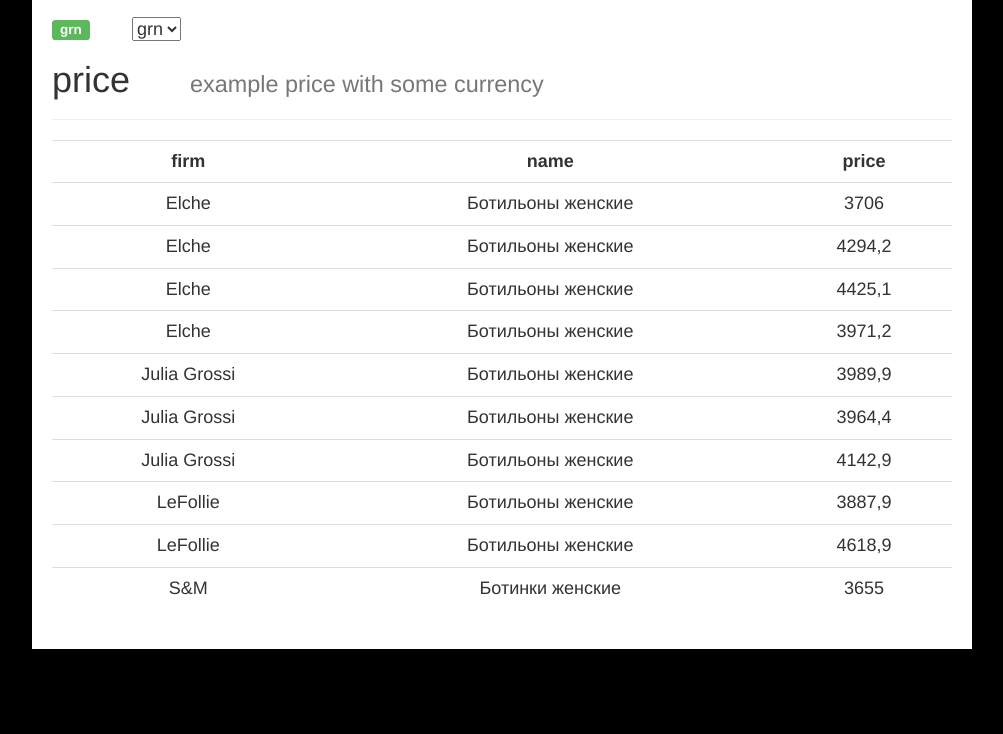
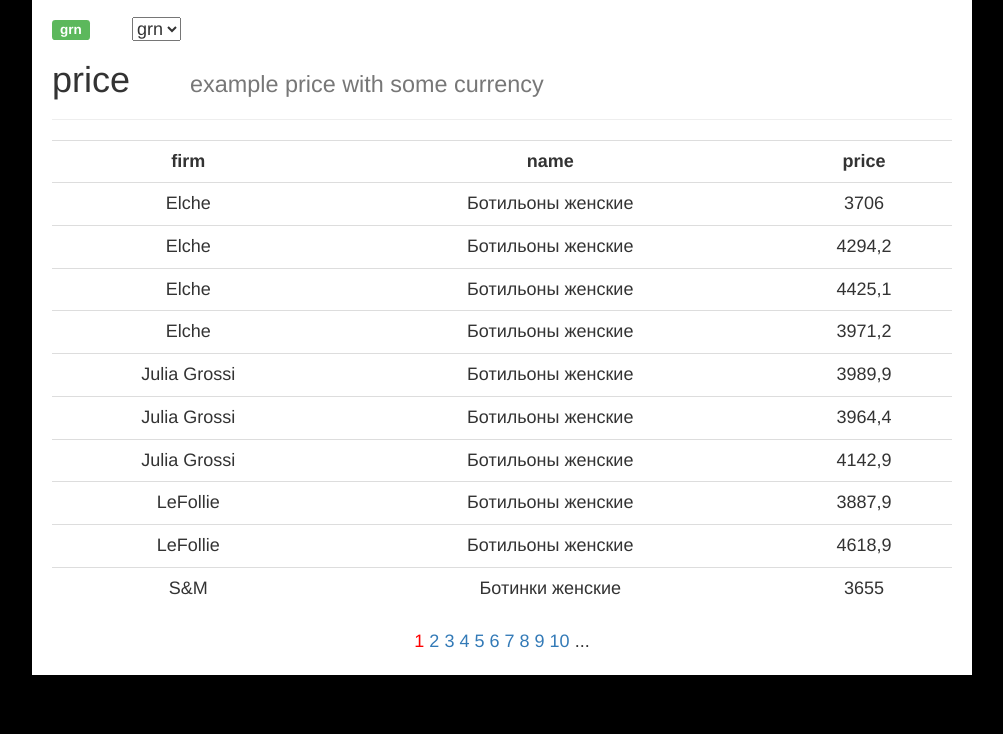
Before and after one commit to skvoz/phpacademy_form, a PHP site: page / in a window 1280 px wide. Shown: the top 734 px of the page, without its empty margins (138-1141 px from the left). Run offline with PHP 8.4, Linux system fonts and the light colour scheme; some libraries are stand-ins or nearby versions.

Commit message:
end task with pagination

```diff
--- a/classes/PaginatorWidget.php
+++ b/classes/PaginatorWidget.php
@@ -19,9 +19,14 @@ class PaginatorWidget extends AbstractWidget
      */
     function display()
     {
+        $perPage = 10;
+        $curPage = @$_REQUEST['page'] ? @$_REQUEST['page'] : 1;
+        $count = count($this->data)/$perPage;
+        $countPage = round($count);
         return View::render('paginator', [
-            'data' => $data,
             'perPage' => $perPage,
-        ])
+            'countPage' => $countPage ,
+            'curPage' => $curPage,
+        ]);
     }
 }
--- a/classes/PriceWidget.php
+++ b/classes/PriceWidget.php
@@ -19,6 +19,7 @@ class PriceWidget extends AbstractWidget
 
         return View::render('displayPrice',[
             'data' => $paginator->getOffsetData(),
+            'paginator' => (new PaginatorWidget($data))->display(),
             'curr' => $this->currency,
         ]);
     }
--- a/template/displayPrice.php
+++ b/template/displayPrice.php
@@ -26,3 +26,5 @@
         }
     ?>
 </table>
+
+<?=$paginator?>
--- /dev/null
+++ b/template/paginator.php
@@ -0,0 +1,22 @@
+<style>
+    .active {
+        color: red;
+    }
+</style>
+<div class="row">
+    <div class="col-lg-12 text-center">
+<?php
+
+//var_dump($countPage);
+//die;
+for ($i =1; $i < $countPage; $i++) {
+    if ($i > 10 ) {
+        echo '...';
+        break;
+    }
+    $class = $i == $curPage ? 'class="active"' : '';
+    echo sprintf('<a href="./?page=%s" %s>%s</a>', $i, $class, $i) . ' ';
+}
+?>
+</div>
+</div>
```
